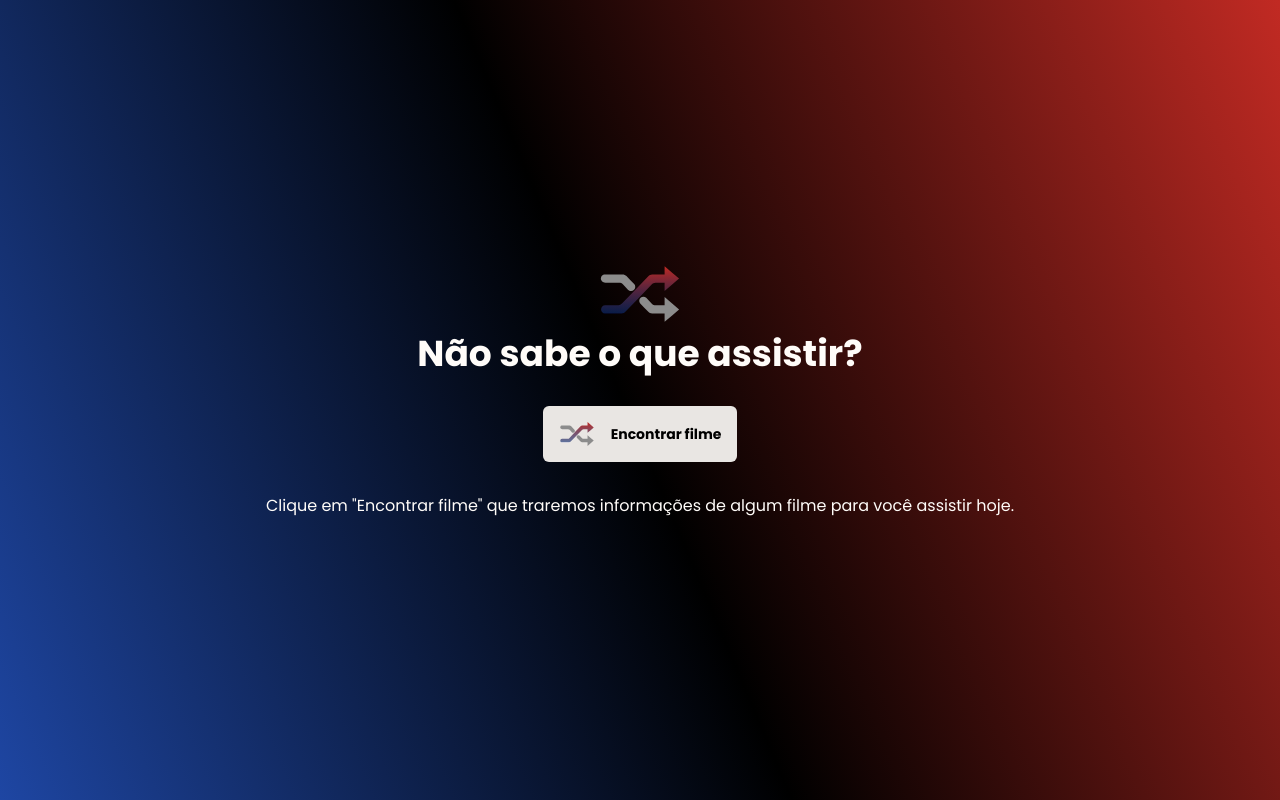
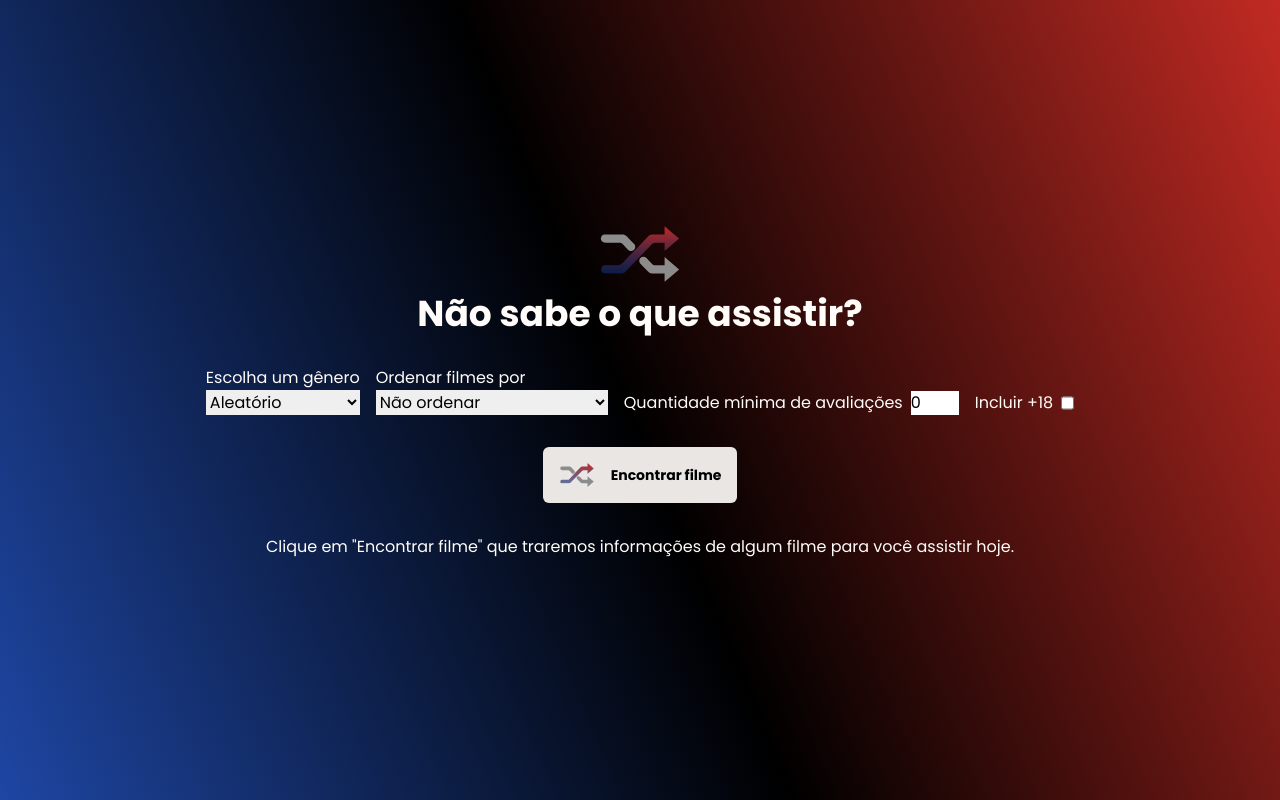
Before and after one commit to WeslleySOR/rocketflix, a React (Vite) app: page / in a window 1280 px wide. Built offline with nearby package versions, Linux system fonts and the light colour scheme.

Commit message:
feat: added filters

```diff
--- a/package.json
+++ b/package.json
@@ -4,7 +4,7 @@
   "version": "0.0.0",
   "type": "module",
   "scripts": {
-    "dev": "vite",
+    "dev": "vite --host",
     "build": "tsc && vite build",
     "preview": "vite preview"
   },
--- a/src/pages/Home.tsx
+++ b/src/pages/Home.tsx
@@ -1,46 +1,39 @@
 import { useState } from "react";
 import { instance } from "../services/axios";
 
-interface IMovieList {
-  page: number;
-  results: IMovieListItem[];
-  total_pages: number;
-  total_results: number;
-}
-
-interface IMovieListItem {
-  adult: boolean;
-  backdrop_path: string;
-  genre_ids: number[];
-  id: number;
-  original_language: string;
-  original_title: string;
-  overview: string;
-  popularity: number;
-  poster_path: string;
-  release_date: string;
-  title: string;
-  video: boolean;
-  vote_average: number;
-  vote_count: number;
-}
-
-interface IMovie {
-  poster_path: string;
-  overview: string;
-  title: string;
-}
+import { IMovie } from "../types/Movie";
+import { IMovieListItem, IMovieList } from "../types/MovieList";
 
 export function Home() {
   const [actualMovie, setActualMovie] = useState<IMovie>({} as IMovie);
 
+  const [sortBy, setSortBy] = useState("");
+  const [withGenres, setWithGenres] = useState<number>();
+
+  const [voteCountGte, setVoteCountGte] = useState(0);
+  const [includeAdult, setIncludeAdult] = useState(false);
+
+  const convertStringDateTimeToDateTime = (stringDateTime: string) => {
+    const dateTime = new Date(stringDateTime);
+    return dateTime.getFullYear();
+  };
+
   const getMoviesFromApi = async () => {
-    const randomNumber = Math.floor(Math.random()*499) + 1;
+    const randomNumber = Math.floor(Math.random() * 499) + 1;
     var discoverResponseMovies: IMovieListItem[] = [];
     await instance
-    .get<IMovieList>(`https://api.themoviedb.org/3/discover/movie?api_key=e8aefbb791daa16e219a969379ba067e&language=pt-BR&page=${randomNumber}`)
-    .then(response => discoverResponseMovies = response.data.results);
-    const randomMovie = discoverResponseMovies[Math.floor(Math.random()*discoverResponseMovies.length)];
+      .get<IMovieList>(
+        `https://api.themoviedb.org/3/discover/movie?api_key=e8aefbb791daa16e219a969379ba067e&language=pt-BR&page=${randomNumber}${
+          sortBy !== "" ? `&sort_by=${sortBy}` : ""
+        }&include_adult=${includeAdult}&vote_count.gte=${voteCountGte}${
+          withGenres !== undefined ? `&with_genres=${withGenres}` : ""
+        }`
+      )
+      .then((response) => (discoverResponseMovies = response.data.results));
+    const randomMovie =
+      discoverResponseMovies[
+        Math.floor(Math.random() * discoverResponseMovies.length)
+      ];
     await instance
       .get(
         `/${randomMovie.id}?api_key=` +
@@ -53,8 +46,8 @@ export function Home() {
       });
   };
   return (
-    <main className="min-h-screen flex flex-col items-center justify-center gap-8 pt-12 pb-16">
-      <div className="flex flex-col w-fit items-center gap-3">
+    <main className="min-h-screen w-full flex flex-col justify-center gap-8 pt-12 pb-16">
+      <div className="flex flex-col w-full items-center gap-3">
         <div className="w-20 h-14">
           <img
             className="h-full w-full"
@@ -67,25 +60,96 @@ export function Home() {
         </h1>
       </div>
       {Object.keys(actualMovie).length !== 0 && (
-        <div className="flex flex-col gap-9 lg:flex-row lg:min-w-max lg:max-w-lg lg:h-96 lg:overflow-hidden">
-          <div className="w-auto h-96">
+        <div className="flex flex-col gap-9 lg:mx-16 lg:flex-row lg:h-96 lg:overflow-hidden">
+          <div className="relative w-auto h-96">
             <img
               className="h-full w-full"
-              src={`${import.meta.env.VITE_IMG_URL}${
-                actualMovie.poster_path
-              }`}
+              src={`${import.meta.env.VITE_IMG_URL}${actualMovie.poster_path}`}
               alt={`Poster do filme ${actualMovie.title}`}
             />
+            <span
+              className={`w-12 h-12 absolute bottom-0 right-0 text-base text-[#F3FFF5]`}
+            >
+              2222
+            </span>
           </div>
-          <div className="flex flex-col gap-5 max-w-xs">
-            <h2 className="text-xl text-center font-semibold text-[#FFFCF9] lg:text-start">{actualMovie.title}</h2>
-            <span className="text-center px-4 text-[#FFFCF9] text-base font-normal overflow-y-auto lg:text-start lg:px-0">{actualMovie.overview !== "" ? actualMovie.overview : "Esse filme não tem uma descrição pré definida!"}</span>
+          <div className="flex flex-col gap-5 max-w-md">
+            <h2 className="text-xl text-center font-semibold text-[#FFFCF9] lg:text-start">
+              {actualMovie.title} -{" "}
+              <span className="underline underline-offset-4">
+                {convertStringDateTimeToDateTime(actualMovie.release_date)}
+              </span>
+            </h2>
+            <span className="text-center px-4 text-[#FFFCF9] text-base font-normal overflow-y-auto lg:text-start lg:px-0">
+              {actualMovie.overview !== ""
+                ? actualMovie.overview
+                : "Esse filme não tem uma descrição pré definida!"}
+            </span>
           </div>
         </div>
       )}
+      <div className="flex gap-4 mx-auto">
+        <div className="flex flex-col">
+          <span className="text-[#FFFCF9] text-base">Escolha um gênero</span>
+          <select value={withGenres} onChange={(e) => setWithGenres(parseInt(e.target.value))}>
+            <option value={undefined}>Aleatório</option>
+            <option value={28}>Ação</option>
+            <option value={12}>Aventura</option>
+            <option value={16}>Animação</option>
+            <option value={35}>Comédia</option>
+            <option value={80}>Crime</option>
+            <option value={99}>Documentário</option>
+            <option value={18}>Drama</option>
+            <option value={10751}>Família</option>
+            <option value={14}>Fantasia</option>
+            <option value={36}>História</option>
+            <option value={27}>Terror</option>
+            <option value={10402}>Musica</option>
+            <option value={9648}>Mistério</option>
+            <option value={10749}>Romance</option>
+            <option value={878}>Ficção científica</option>
+            <option value={10770}>Cinema TV</option>
+            <option value={53}>Thriller</option>
+            <option value={10752}>Guerra</option>
+            <option value={37}>Faroeste</option>
+          </select>
+        </div>
+        <div className="flex flex-col">
+          <span className="text-[#FFFCF9] text-base">Ordenar filmes por</span>
+          <select value={sortBy} onChange={(e) => setSortBy(e.target.value)}>
+            <option value="">Não ordenar</option>
+            <option value="popularity.asc">Popularidade ASC</option>
+            <option value="popularity.desc">Popularidade DESC</option>
+            <option value="release_date.asc">Data de lançamento ASC</option>
+            <option value="release_date.desc">Data de lançamento DESC</option>
+            <option value="vote_average.asc">Média de nota ASC</option>
+            <option value="vote_average.desc">Média de nota DESC</option>
+          </select>
+        </div>
+        <div className="flex mt-auto gap-2">
+          <span className="text-[#FFFCF9] text-base">
+            Quantidade mínima de avaliações
+          </span>
+          <input
+            min="0"
+            className="w-12"
+            type="number"
+            value={voteCountGte}
+            onChange={(e) => setVoteCountGte(parseInt(e.target.value))}
+          />
+        </div>
+        <div className="flex mt-auto gap-2">
+          <span className="text-[#FFFCF9] text-base">Incluir +18</span>
+          <input
+            type="checkbox"
+            checked={includeAdult}
+            onChange={(e) => setIncludeAdult(e.target.checked)}
+          />
+        </div>
+      </div>
       <button
         onClick={() => getMoviesFromApi()}
-        className="flex gap-4 justify-center items-center bg-[#E9E6E3] p-4 rounded-md"
+        className="w-fit flex gap-4 justify-center items-center bg-[#E9E6E3] p-4 rounded-md mx-auto"
       >
         <div className="w-9 h-6">
           <img
@@ -96,7 +160,7 @@ export function Home() {
         </div>
         <span className="text-[#000] text-sm font-bold">Encontrar filme</span>
       </button>
-      <span className="text-center text-[#FFFCF9] text-base font-normal lg:text-start">
+      <span className="w-fit text-center text-[#FFFCF9] text-base font-normal mx-auto lg:text-start">
         Clique em "Encontrar filme" que traremos informações de algum filme para
         você assistir hoje.
       </span>
--- /dev/null
+++ b/src/types/Movie.ts
@@ -0,0 +1,41 @@
+export interface IMovie {
+  adult: boolean;
+  backdrop_path: string | null;
+  belongs_to_collection: null;
+  bugdet: number;
+  genres: {
+    id: number;
+    name: string;
+  }[];
+  homepage: string | null;
+  id: number;
+  imdb_id: string | null;
+  original_language: string;
+  original_title: string;
+  overview: string | null;
+  popularity: number;
+  poster_path: string;
+  production_companies: {
+    name: string;
+    id: number;
+    logo_path: string | null;
+    origin_country: string;
+  }[];
+  production_countries: {
+    iso_3166_1: string;
+    name: string;
+  }[];
+  release_date: string;
+  revenue: number;
+  runtime: number | null;
+  spoken_languages: {
+    iso_639_1: string;
+    name: string;
+  }[];
+  status: string;
+  tagline: string | null;
+  title: string;
+  video: boolean;
+  vote_average: number;
+  vote_count: number;
+}
--- /dev/null
+++ b/src/types/MovieList.ts
@@ -0,0 +1,23 @@
+export interface IMovieList {
+  page: number;
+  results: IMovieListItem[];
+  total_pages: number;
+  total_results: number;
+}
+
+export interface IMovieListItem {
+  adult: boolean;
+  backdrop_path: string;
+  genre_ids: number[];
+  id: number;
+  original_language: string;
+  original_title: string;
+  overview: string;
+  popularity: number;
+  poster_path: string;
+  release_date: string;
+  title: string;
+  video: boolean;
+  vote_average: number;
+  vote_count: number;
+}
```
